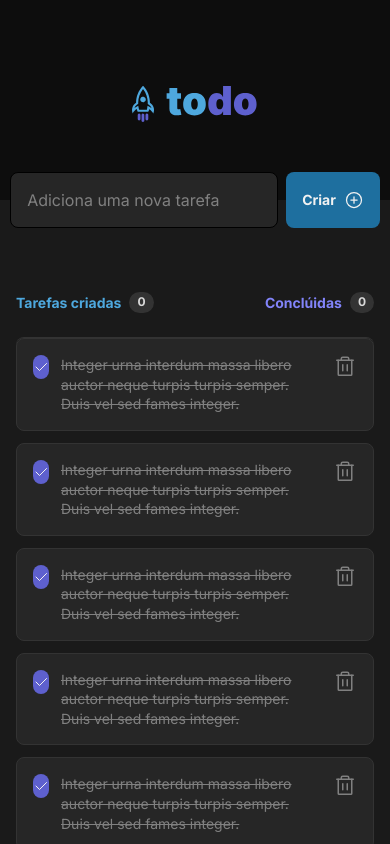
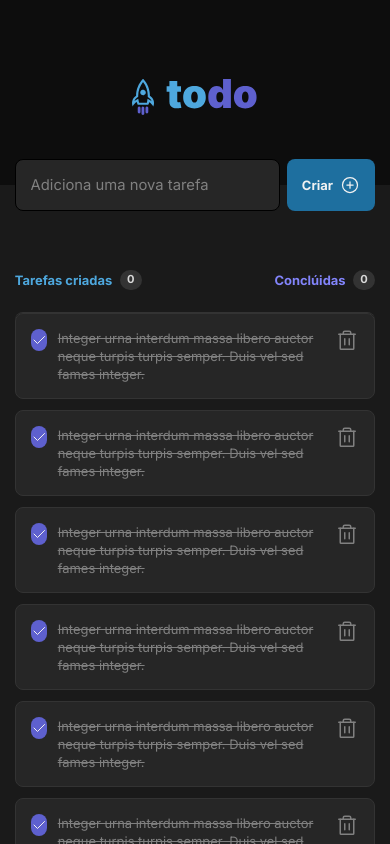
Before and after one commit to RenanFachin/RS_IG_ToDo, a React (Vite) app: page / in a window 390 px wide. Shown: the top 844 px of the page. Built offline with nearby package versions, Linux system fonts and the light colour scheme.

Commit message:
responsividade

```diff
--- a/src/pages/App.module.css
+++ b/src/pages/App.module.css
@@ -8,3 +8,9 @@
   max-width: 46rem;
   margin: 0 auto;
 }
+
+@media (max-width: 768px) {
+  html {
+    font-size: 92.5%;
+  }
+}
--- a/src/pages/App.tsx
+++ b/src/pages/App.tsx
@@ -1,8 +1,9 @@
 import { Header } from '../components/Header'
 import { Form } from '../components/Form'
 
+import { Tasks } from '../components/Tasks'
+
 import styles from './App.module.css'
-import { Tasks } from '../components/Tasks'
 
 export function App() {
   return (
```
